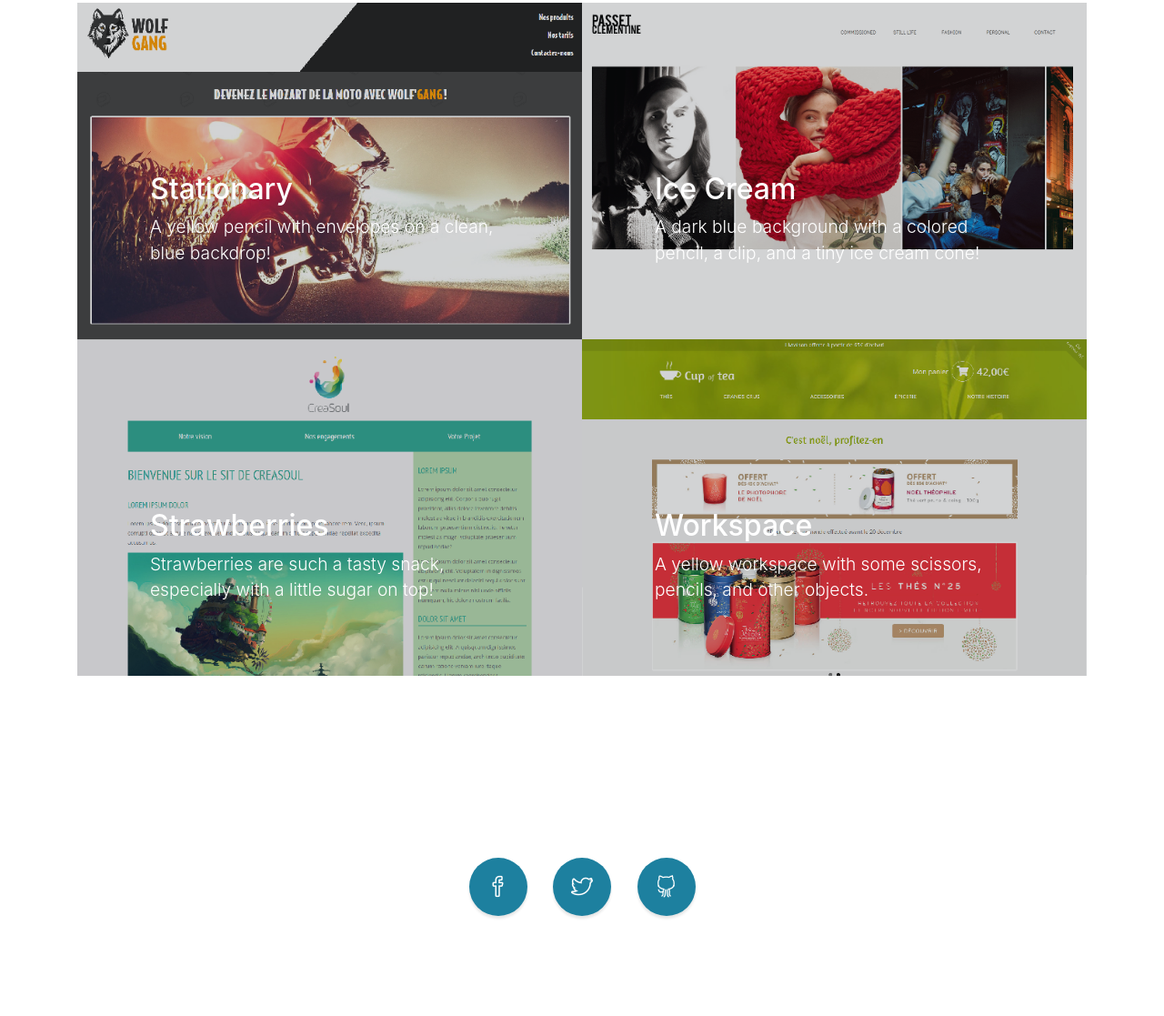
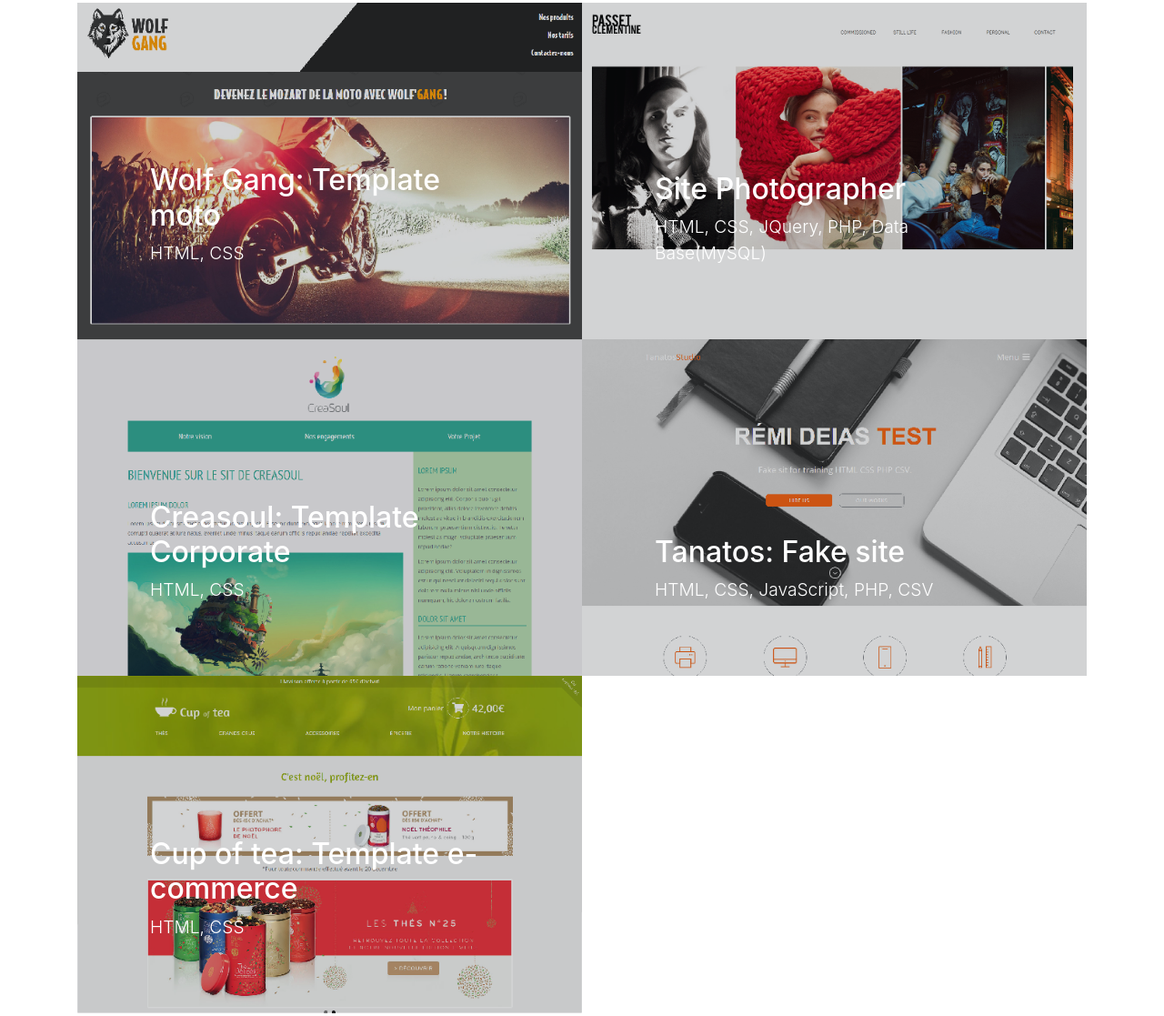
Before and after one commit to rmdeias/my-portfolio, a website with bundled scripts: page index.html in a window 1280 px wide. Shown: the part 1042-2159 px from the top of the page at 91% size. Built offline with nearby package versions, Linux system fonts and the light colour scheme.

Commit message:
Portfolio V1

```diff
--- a/index.html
+++ b/index.html
@@ -8,7 +8,7 @@
   <meta name="description" content="">
   <meta name="author" content="">
 
-  <title>Stylish Portfolio - Start Bootstrap Template</title>
+  <title>Rémi Deias Portfolio</title>
 
   <!-- Bootstrap Core CSS -->
   <link href="vendor/bootstrap/css/bootstrap.min.css" rel="stylesheet">
@@ -72,8 +72,8 @@
           <a class="portfolio-item" href="#!">
             <div class="caption">
               <div class="caption-content">
-                <div class="h2">Stationary</div>
-                <p class="mb-0">A yellow pencil with envelopes on a clean, blue backdrop!</p>
+                <div class="h2">Wolf Gang: Template moto</div>
+                <p class="mb-0">HTML, CSS</p>
               </div>
             </div>
             <img class="img-fluid" src="img/wolf-gang.png" alt="">
@@ -83,8 +83,8 @@
           <a class="portfolio-item" href="#!">
             <div class="caption">
               <div class="caption-content">
-                <div class="h2">Ice Cream</div>
-                <p class="mb-0">A dark blue background with a colored pencil, a clip, and a tiny ice cream cone!</p>
+                <div class="h2">Site Photographer</div>
+                <p class="mb-0">HTML, CSS, JQuery, PHP, Data Base(MySQL)</p>
               </div>
             </div>
             <img class="img-fluid" src="img/photographer.png" alt="">
@@ -94,8 +94,8 @@
           <a class="portfolio-item" href="#!">
             <div class="caption">
               <div class="caption-content">
-                <div class="h2">Strawberries</div>
-                <p class="mb-0">Strawberries are such a tasty snack, especially with a little sugar on top!</p>
+                <div class="h2">Creasoul: Template Corporate</div>
+                <p class="mb-0">HTML, CSS</p>
               </div>
             </div>
             <img class="img-fluid" src="img/creasoul.png" alt="">
@@ -105,8 +105,19 @@
           <a class="portfolio-item" href="#!">
             <div class="caption">
               <div class="caption-content">
-                <div class="h2">Workspace</div>
-                <p class="mb-0">A yellow workspace with some scissors, pencils, and other objects.</p>
+                <div class="h2">Tanatos: Fake site</div>
+                <p class="mb-0">HTML, CSS, JavaScript, PHP, CSV</p>
+              </div>
+            </div>
+            <img class="img-fluid" src="img/Tanatos.png" alt="">
+          </a>
+        </div>
+        <div class="col-lg-6">
+          <a class="portfolio-item" href="#!">
+            <div class="caption">
+              <div class="caption-content">
+                <div class="h2">Cup of tea: Template e-commerce</div>
+                <p class="mb-0">HTML, CSS</p>
               </div>
             </div>
             <img class="img-fluid" src="img/cup-of-tea.png" alt="">
@@ -122,17 +133,12 @@
     <div class="container">
       <ul class="list-inline mb-5">
         <li class="list-inline-item">
-          <a class="social-link rounded-circle text-white mr-3" href="#!">
-            <i class="icon-social-facebook"></i>
+          <a class="social-link rounded-circle text-white mr-3" href="https://www.linkedin.com/in/r%C3%A9mi-deias-a416071ab/">
+            <i class="fab fa-linkedin"></i>
           </a>
         </li>
         <li class="list-inline-item">
-          <a class="social-link rounded-circle text-white mr-3" href="#!">
-            <i class="icon-social-twitter"></i>
-          </a>
-        </li>
-        <li class="list-inline-item">
-          <a class="social-link rounded-circle text-white" href="#!">
+          <a class="social-link rounded-circle text-white" href="https://github.com/rmdeias">
             <i class="icon-social-github"></i>
           </a>
         </li>
```
Also changed, not shown: img/Tanatos.png (added).
